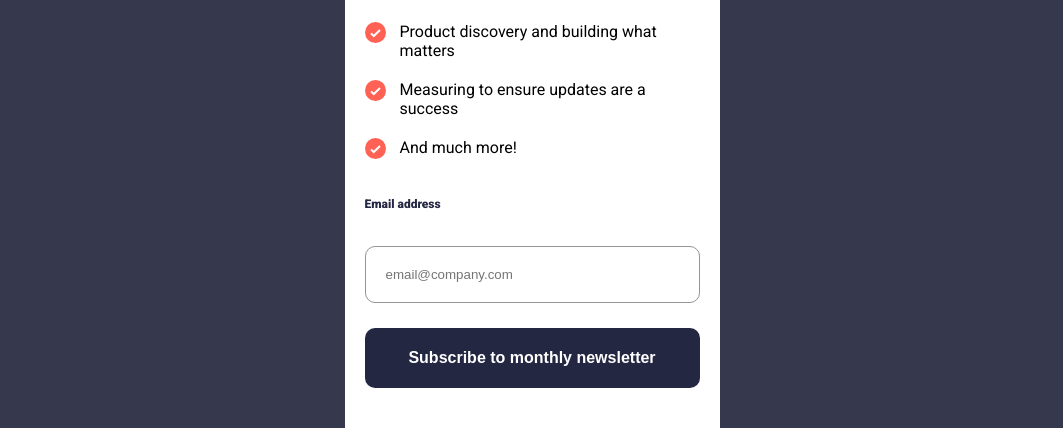
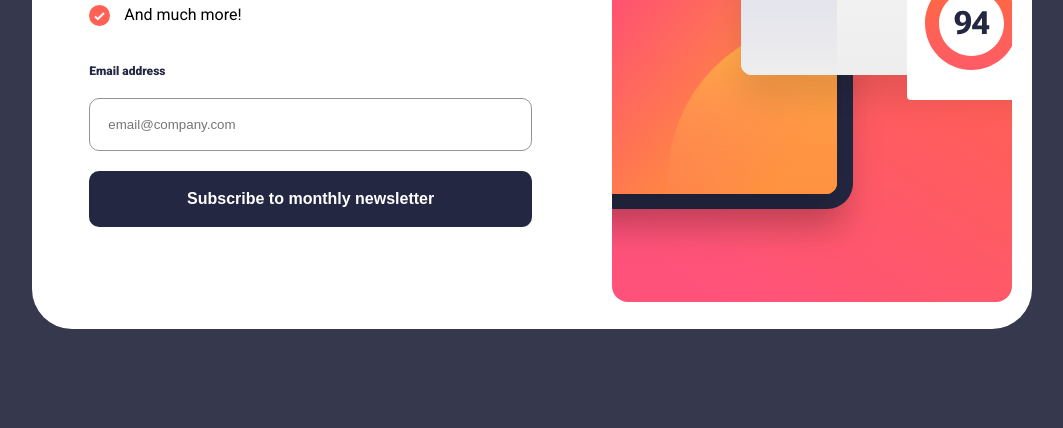
Before and after one commit to IagoOliveiraF/Newsletter-page, a plain HTML site: page index.html in a window 1536 px wide. Shown: the part 391-819 px from the top of the page, without its empty margins (236-1299 px from the left). Drawn offline with Linux system fonts and the light colour scheme.

Commit message:
finaliznado a página principal + responsividade (Mobile, Tablet e Desktop)

```diff
--- a/CSS/style.css
+++ b/CSS/style.css
@@ -13,7 +13,7 @@
     --Blue700: hsl(235, 18%, 26%);
     --Grey: hsl(0, 0%, 58%);
     --White: hsl(0, 0%, 100%);
-    --primaryRed:hsl(4, 100%, 67%);
+    --primaryRed: hsl(4, 100%, 67%);
     /*FONT
     .roboto-<uniquifier> {
     font-family: "Roboto", sans-serif;
@@ -51,8 +51,17 @@ body {
     flex-direction: column;
 }
 
+/*==========================CONTAINER_NEWSLETTER_ASIDE_IMAGE=========================*/
+.container_newsletter .wrapper .container_newsletter_background_image {
+    width: min(37.5rem, 100%);
+    height: 28.4rem;
+    background-image: url('../assets/images/illustration-sign-up-mobile.svg');
+    background-repeat: no-repeat;
+    background-size: cover;
+}
 
 /*==========================CONTAINER_NEWSLETTER_SECTION_CONTENT=========================*/
+
 .container_newsletter .wrapper .container_newsletter_section_content {
     padding-inline: 2rem;
     margin-top: 2rem;
@@ -92,30 +101,30 @@ body {
 }
 
 
-.container_newsletter_section_content .container_newsletter_section_content_form form{
+.container_newsletter_section_content .container_newsletter_section_content_form form {
     display: flex;
     flex-direction: column;
     margin-top: 4rem;
     gap: 2.5rem;
 }
 
-.container_newsletter_section_content_form form label{
+.container_newsletter_section_content_form form label {
     padding-bottom: 1rem;
     font-size: 1.2rem;
     color: var(--Blue800);
     font-weight: 900;
 }
 
-form .container_newsletter_section_content_form_inputEmail{
-    padding: 2rem;
+form .container_newsletter_section_content_form_inputEmail {
+    padding: 1.8rem;
     border-radius: 10px;
     border: solid 1px var(--Grey);
     outline: var(--Grey);
     cursor: pointer;
 }
 
-form .container_newsletter_section_content_form_inputButton{
-    padding: 2rem;
+form .container_newsletter_section_content_form_inputButton {
+    padding: 1.8rem;
     border-radius: 10px;
     border: solid 1px transparent;
     background-color: var(--Blue800);
@@ -128,7 +137,83 @@ form .container_newsletter_section_content_form_inputButton{
 }
 
 
-form .container_newsletter_section_content_form_inputButton:hover{
-   background-color: var(--primaryRed);
-   transition: ease 0.3s;
+form .container_newsletter_section_content_form_inputButton:hover {
+    background-color: var(--primaryRed);
+    transition: ease 0.3s;
 }
+
+
+@media (min-width:700px) {
+
+    /*==========================CONTAINER_NEWSLETTER-mobileFisrt=========================*/
+    .container_newsletter {
+        width: min(52.8rem, 100%);
+        padding: 1rem;
+        border-radius: 10px;
+    }
+
+    /*==========================WRAPPER=========================*/
+
+    /*==========================CONTAINER_NEWSLETTER_ASIDE_IMAGE=========================*/
+    .container_newsletter .wrapper .container_newsletter_background_image {
+        width: min(52.8rem, 100%);
+        height: 36rem;
+        background-image: url('../assets/images/illustration-sign-up-tablet.svg');
+        background-repeat: no-repeat;
+        background-size: cover;
+    }
+}
+
+
+@media (min-width:1400px) {
+
+    /*==========================CONTAINER_NEWSLETTER-mobileFisrt=========================*/
+    .container_newsletter {
+        width: min(100rem, 100%);
+        height: 64rem;
+        border-radius: 40px;
+        padding-right: 2rem;
+        padding-block: 2rem;
+    }
+
+    /*==========================WRAPPER=========================*/
+    .wrapper {
+        display: flex;
+        flex-direction: row-reverse;
+        align-items: center;
+        gap: 6rem;
+
+    }
+
+    /*==========================CONTAINER_NEWSLETTER_SECTION_CONTENT=========================*/
+    .wrapper .container_newsletter_section_content h1 {
+        font-size: 5.5rem;
+    }
+
+
+    .container_newsletter_section_content_form form label {
+        padding-bottom: 0rem;
+
+    }
+
+    .container_newsletter_section_content .container_newsletter_section_content_form form {
+        gap: 2rem;
+    }
+
+    /*==========================CONTAINER_NEWSLETTER_ASIDE_IMAGE=========================*/
+    .container_newsletter .wrapper .container_newsletter_background_image {
+        width: min(40rem, 100%);
+        height: 59.3rem;
+        background-image: url('../assets/images/illustration-sign-up-desktop.svg');
+        background-size: cover;
+        border-radius: 0rem;
+
+    }
+}
+
+/* Amanhã só precisa:
+ - terminar a responsividade do Desktop
+ - Terminar os status actives
+ - Começar a construir a Lógica (opcional)
+
+*/
--- a/index.html
+++ b/index.html
@@ -22,7 +22,7 @@
   <main class="container_newsletter">
     <div class="wrapper">
       <aside class="container_newsletter_background_image">
-        <img src="./assets/images/illustration-sign-up-mobile.svg" alt="Background Image of a graphic with orange color.">
+
       </aside>
       <section class="container_newsletter_section_content">
         <h1>Stay updated!</h1>
```
Also changed, not shown: 2 other files.
